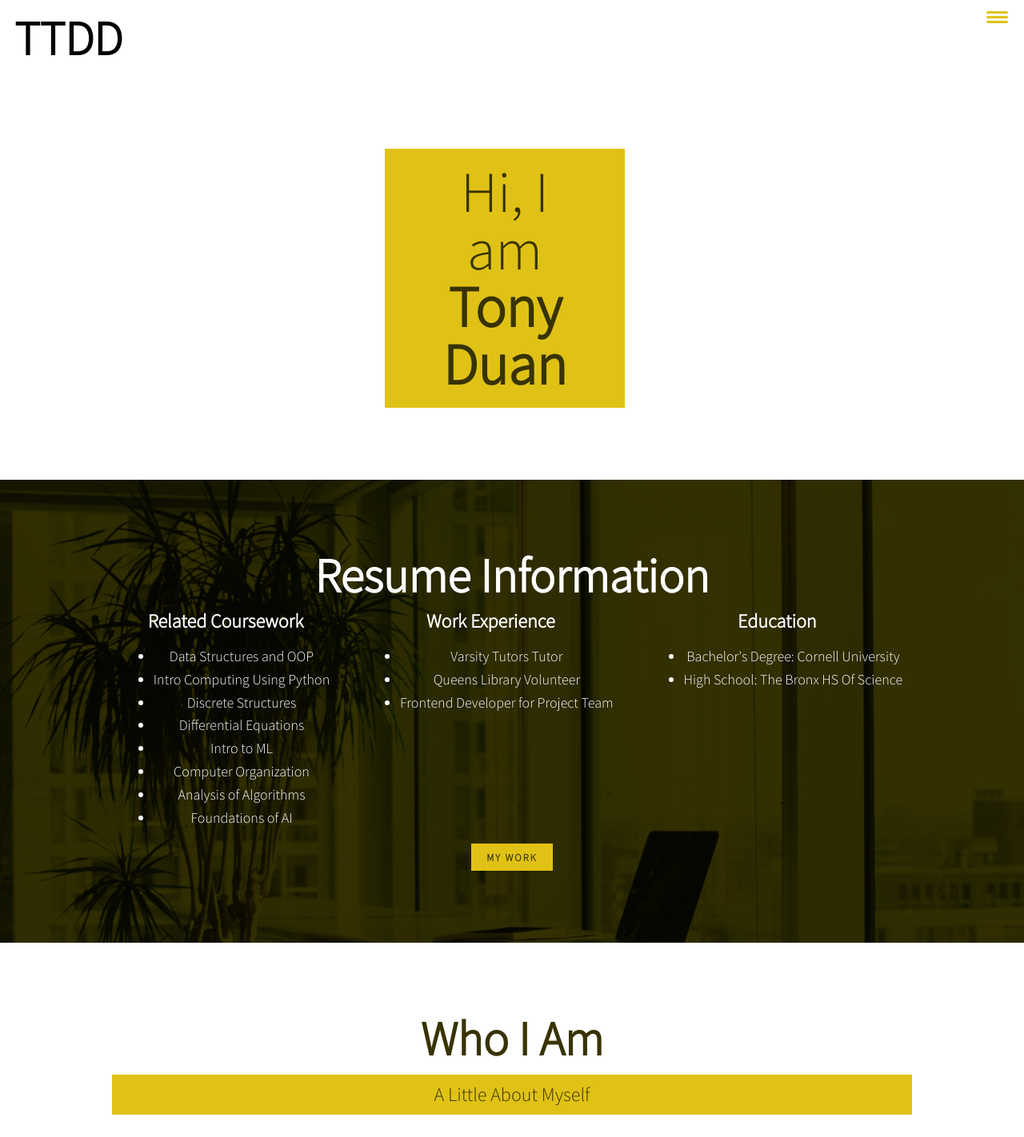
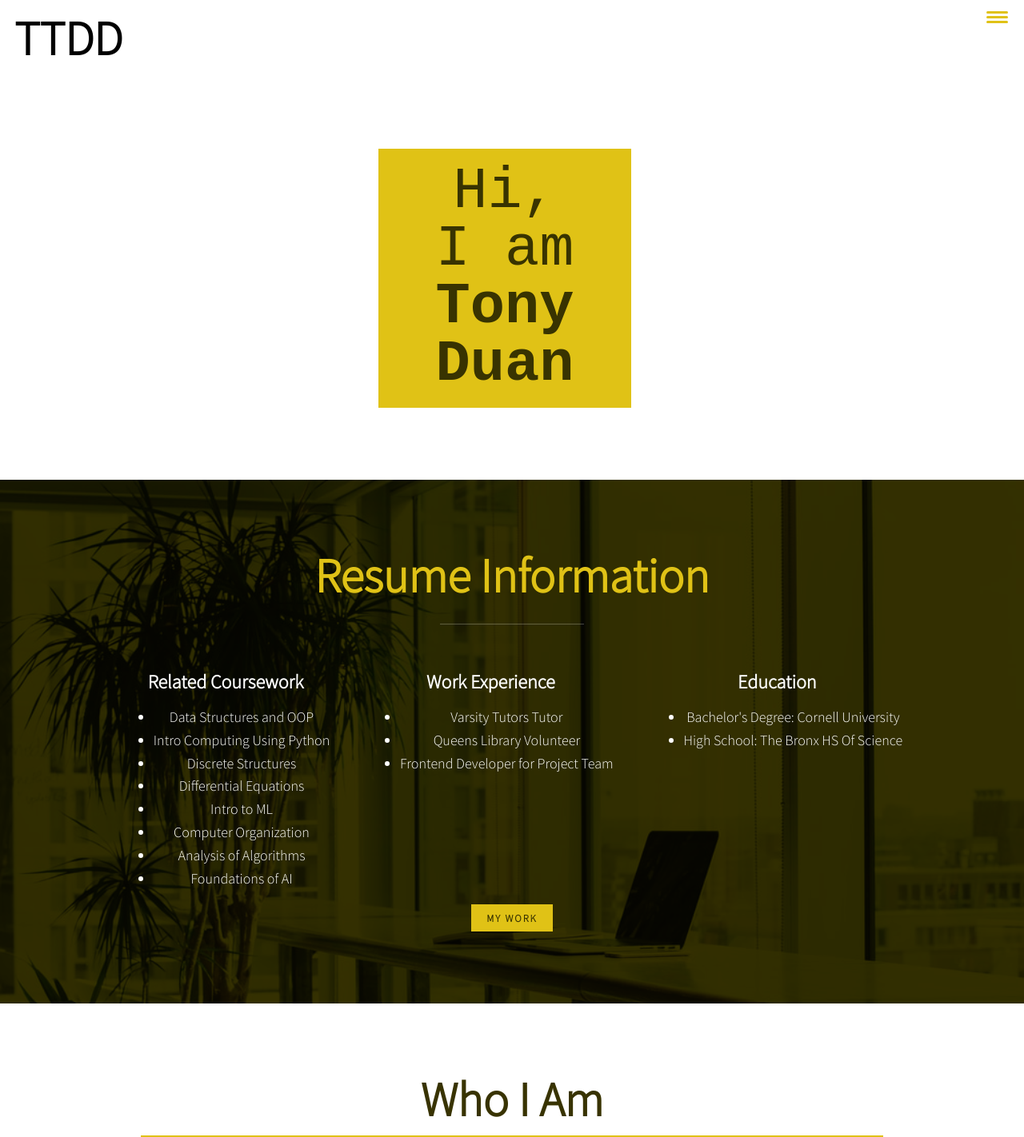
Before and after one commit to ttdd273/ttdd273.github.io, a React (Create React App) app: page / in a window 1280 px wide. Shown: the top 1422 px of the page at 80% size. Built offline with nearby package versions, Linux system fonts and the light colour scheme.

Commit message:
fix: Fixed a bunch of bugs in the website and cleaning things up

```diff
--- a/public/index.html
+++ b/public/index.html
@@ -5,10 +5,7 @@
     <link rel="icon" href="%PUBLIC_URL%/tongue.ico" />
     <meta name="viewport" content="width=device-width, initial-scale=1" />
     <meta name="theme-color" content="#000000" />
-    <meta
-      name="description"
-      content="react"
-    />
+    <meta name="description" content="Tony Duan's portfolio website" />
     <!--
       manifest.json provides metadata used when your web app is installed on a
       user's mobile device or desktop. See https://developers.google.com/web/fundamentals/web-app-manifest/
--- a/src/assets/css/style.css
+++ b/src/assets/css/style.css
@@ -1,5 +1,6 @@
 *,
-*::before *::after {
+*::before,
+*::after {
   box-sizing: border-box;
 }
 
@@ -124,7 +125,7 @@
 
 .section__titleBegin {
   background: var(--clr-accent);
-  font-family: var(-ff-secondary);
+  font-family: var(--ff-secondary);
   padding: 0.25em 1em;
   display: flex;
 }
@@ -132,7 +133,7 @@
 .section__subtitle--intro,
 .section__subtitle--about {
   background: var(--clr-accent);
-  font-family: var(-ff-secondary);
+  font-family: var(--ff-secondary);
   padding: 0.25em 1em;
   margin-bottom: 1em;
 }
@@ -316,17 +317,17 @@
   text-align: center;
 }
 
-.section__title-resumes {
+.section__title--resumes {
   color: var(--clr-accent);
   position: relative;
 }
 
-.section__title-resumes::after {
+.section__title--resumes::after {
   content: "";
   display: block;
   width: 3em;
   height: 1px;
-  margin: 0.5 em auto 1em;
+  margin: 0.5em auto 1em;
   background: var(--clr-light);
   opacity: 0.25;
 }
--- a/src/pages/footer.jsx
+++ b/src/pages/footer.jsx
@@ -7,12 +7,20 @@
       <footer className="footer">
         <ul className="social-list">
           <li className="social-list__item">
-            <a href="mailto:ttdd273w@gmail.com" className="social-list__link">
+            <a
+              href="mailto:ttdd273w@gmail.com"
+              className="social-list__link"
+              aria-label="Email Tony"
+            >
               <i className="fa fa-envelope" aria-hidden="true"></i>
             </a>
           </li>
           <li className="social-list__item">
-            <a href="https://github.com/ttdd273" className="social-list__link">
+            <a
+              href="https://github.com/ttdd273"
+              className="social-list__link"
+              aria-label="Tony's GitHub"
+            >
               {/* The <i> element in HTML is traditionally used to represent a span of text in an alternate voice */}
               <i className="fa fa-github" aria-hidden="true"></i>
             </a>
@@ -21,6 +29,7 @@
             <a
               href="https://www.linkedin.com/in/ttdd273w"
               className="social-list__link"
+              aria-label="Tony's LinkedIn"
             >
               <i className="fa fa-linkedin" aria-hidden="true"></i>
             </a>
--- a/src/pages/header.jsx
+++ b/src/pages/header.jsx
@@ -4,14 +4,10 @@
 class Header extends React.Component {
   openNavBar() {
     document.body.classList.toggle("nav-open");
+  }
 
-    const navLinks = document.querySelectorAll(".nav__link");
-
-    navLinks.forEach((link) => {
-      link.addEventListener("click", () => {
-        document.body.classList.remove("nav-open");
-      });
-    });
+  closeNavBar() {
+    document.body.classList.remove("nav-open");
   }
 
   render() {
@@ -34,22 +30,22 @@
           {/* double underscore for a subsection */}
           <ul className="nav__list">
             <li className="nav__item">
-              <a href="/" className="nav__link">
+              <a href="/" className="nav__link" onClick={this.closeNavBar}>
                 Home
               </a>
             </li>
             <li className="nav__item">
-              <a href="/#resumes" className="nav__link">
+              <a href="/#resumes" className="nav__link" onClick={this.closeNavBar}>
                 Resume Information
               </a>
             </li>
             <li className="nav__item">
-              <a href="/#about" className="nav__link">
+              <a href="/#about" className="nav__link" onClick={this.closeNavBar}>
                 About Me
               </a>
             </li>
             <li className="nav__item">
-              <a href="/#work" className="nav__link">
+              <a href="/#work" className="nav__link" onClick={this.closeNavBar}>
                 My Work
               </a>
             </li>
```
Also changed, not shown: public/manifest.json, 2 other files (tests, documents, lock files or other folders).
